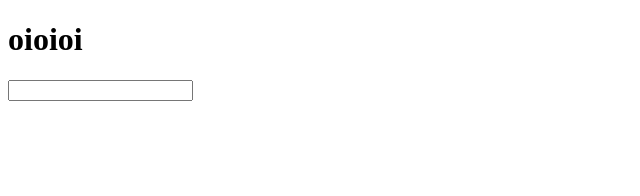
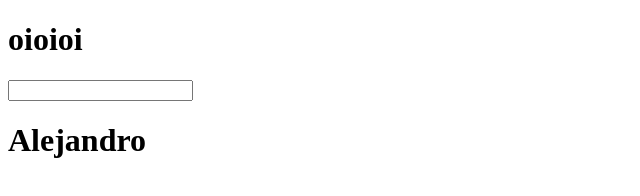
Before and after one commit to celaskane/decorators_ts_compassUol, a website with bundled scripts: page index.html in a window 1280 px wide. Shown: the whole page, without its empty margins (0-640 px from the left). Built offline with nearby package versions, Linux system fonts and the light colour scheme.

Commit message:
Construindo Decorators mais úteis (Compass.Uol)

```diff
--- a/index.html
+++ b/index.html
@@ -11,5 +11,6 @@
     <h1>oioioi</h1>
     <p id="message-output"></p>
     <input type="text" id="user-input">
+    <div id="app"></div>
 </body>
 </html>
--- a/src/app.ts
+++ b/src/app.ts
@@ -8,7 +8,20 @@ function Entrar(textoEntrada: string) {
     };
 }
 
-@Entrar('Entrando...')
+function ComTemplate(template: string, puxaId: string) {
+    // _ para simbolizar queo constructor não será utilizado
+    return function(constructor: any) {
+        const puxaElemento = document.getElementById(puxaId);
+        const p = new constructor();
+        if (puxaElemento) {
+            puxaElemento.innerHTML = template;
+            puxaElemento.querySelector('h1')!.textContent = p.nome;
+        }
+    }
+}
+
+//@Entrar('Entrando...')
+@ComTemplate('<h1>Meu Objeto Pessoal</h1>', 'app')
 class Pessoa {
     nome = 'Alejandro';
 
```
